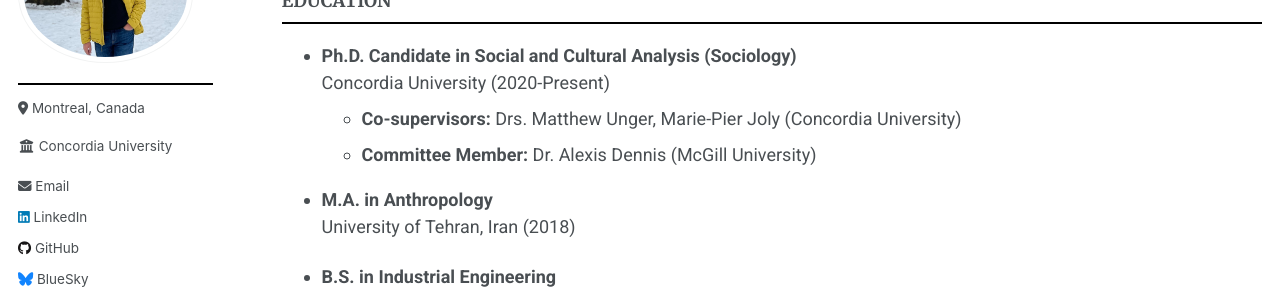
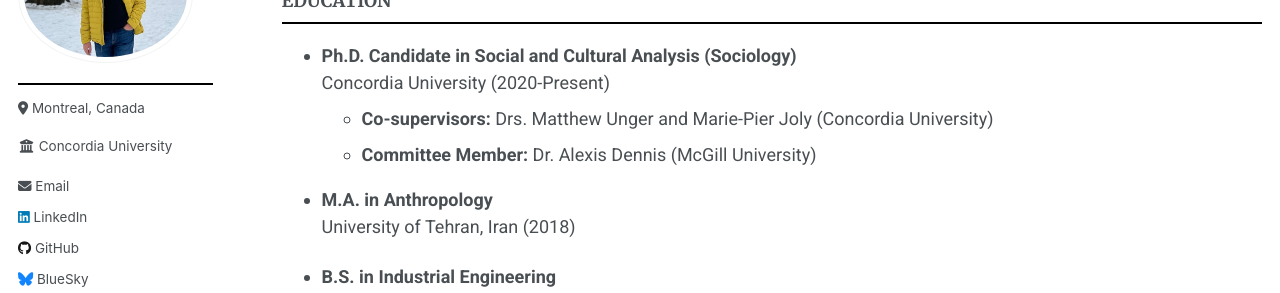
Before and after one commit to Mohsnmonji/mohsnmonji.github.io, a Jekyll site: the page built from _pages/Curriculum Vitae.md, in a window 1280 px wide and 900 px high. Shown: the part 180-473 px from the top of the window. Built offline with Jekyll 4.4.1, drawn with Linux system fonts in a browser that asks for light colours.

Commit message:
Update Curriculum Vitae.md

```diff
--- a/_pages/Curriculum Vitae.md
+++ b/_pages/Curriculum Vitae.md
@@ -20,7 +20,7 @@ redirect_from:
 ### EDUCATION
 - **Ph.D. Candidate in Social and Cultural Analysis (Sociology)**
   Concordia University (2020-Present)
-  - **Co-supervisors:** Drs. Matthew Unger, Marie-Pier Joly (Concordia University)
+  - **Co-supervisors:** Drs. Matthew Unger and Marie-Pier Joly (Concordia University)
   - **Committee Member:** Dr. Alexis Dennis (McGill University)
 
 - **M.A. in Anthropology**
```
